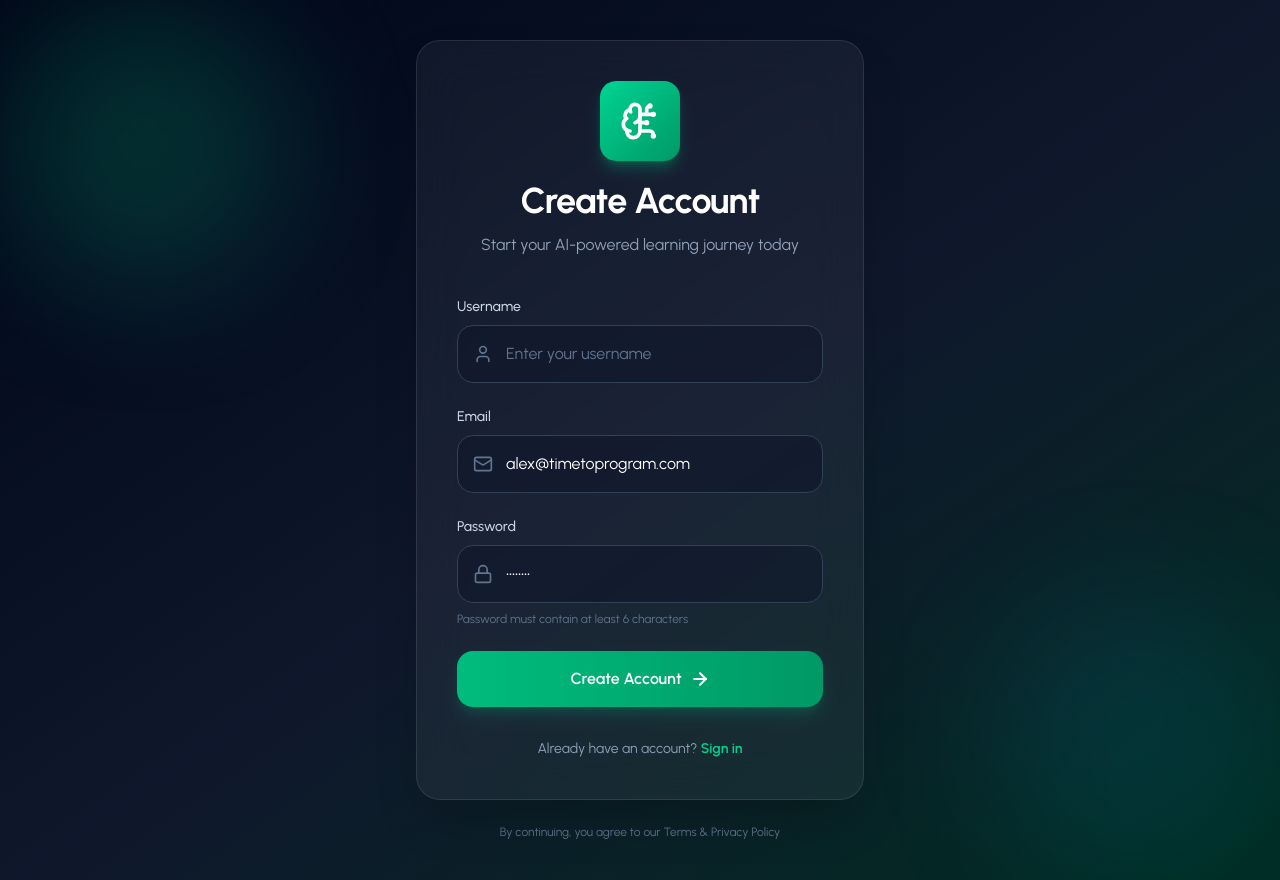
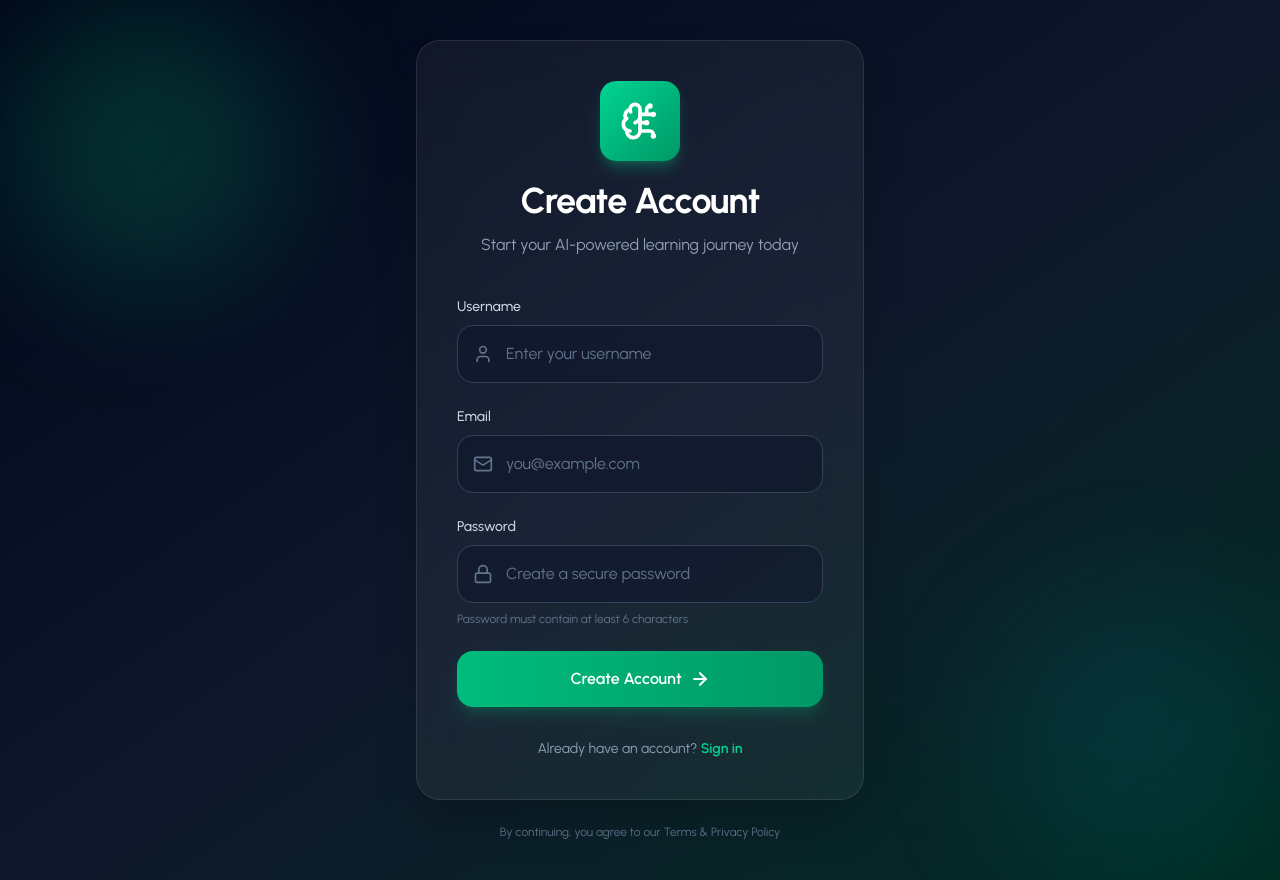
Before and after one commit to haniigupta/ai-learning-assistant, a React (Vite) app in the folder frontend/ai-learning-assistant/: page /register in a window 1280 px wide. Built offline with nearby package versions, Linux system fonts and the light colour scheme.

Commit message:
fix: login and register page ui

```diff
--- a/frontend/ai-learning-assistant/src/pages/Auth/LoginPage.jsx
+++ b/frontend/ai-learning-assistant/src/pages/Auth/LoginPage.jsx
@@ -6,8 +6,8 @@
 import toast from 'react-hot-toast';
 
 const LoginPage = () => {
-  const [email, setEmail] = useState('alex@timetoprogram.com');
-  const [password, setPassword] = useState('Test@123');
+  const [email, setEmail] = useState('');
+  const [password, setPassword] = useState('');
   const [error, setError] = useState('');
   const [loading, setLoading] = useState(false);
   const [focusedField, setFocusedField] = useState(null);
--- a/frontend/ai-learning-assistant/src/pages/Auth/RegisterPage.jsx
+++ b/frontend/ai-learning-assistant/src/pages/Auth/RegisterPage.jsx
@@ -12,8 +12,8 @@
 
 const RegisterPage = () => {
   const [username, setUsername] = useState('');
-  const [email, setEmail] = useState('alex@timetoprogram.com');
-  const [password, setPassword] = useState('Test@123');
+  const [email, setEmail] = useState('');
+  const [password, setPassword] = useState('');
   const [error, setError] = useState('');
   const [loading, setLoading] = useState(false);
   const [focusedField, setFocusedField] = useState(null);
```
